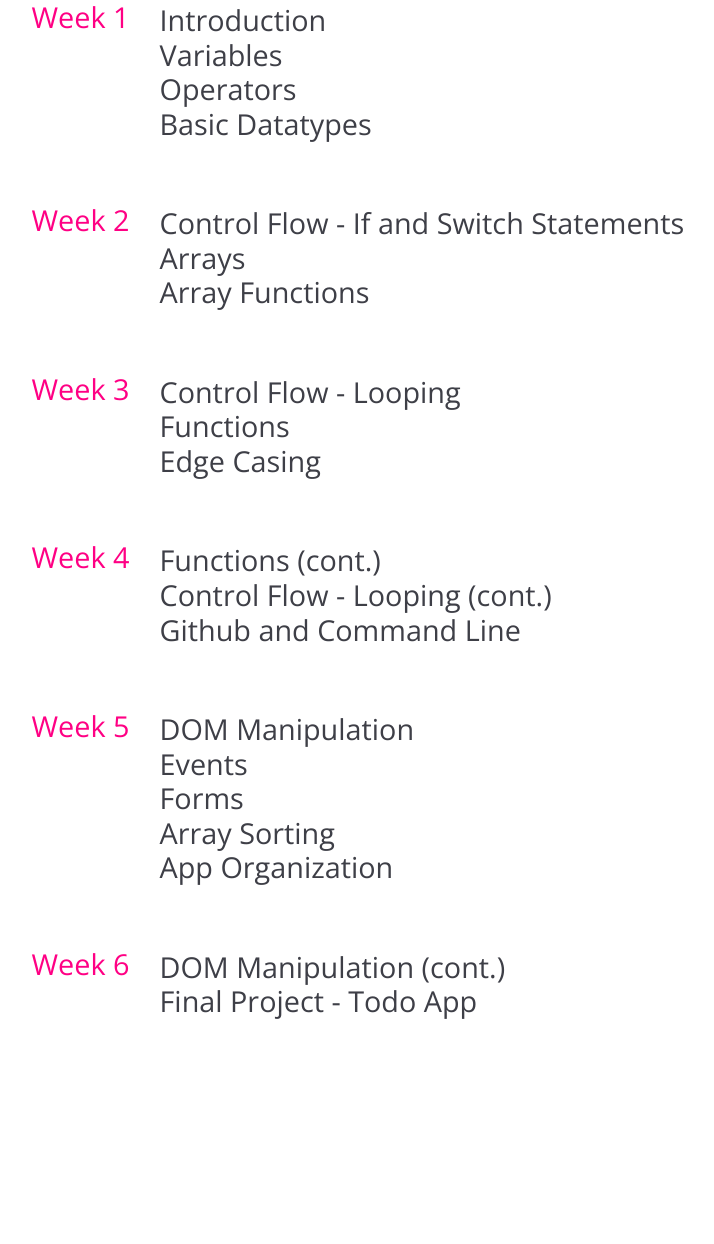
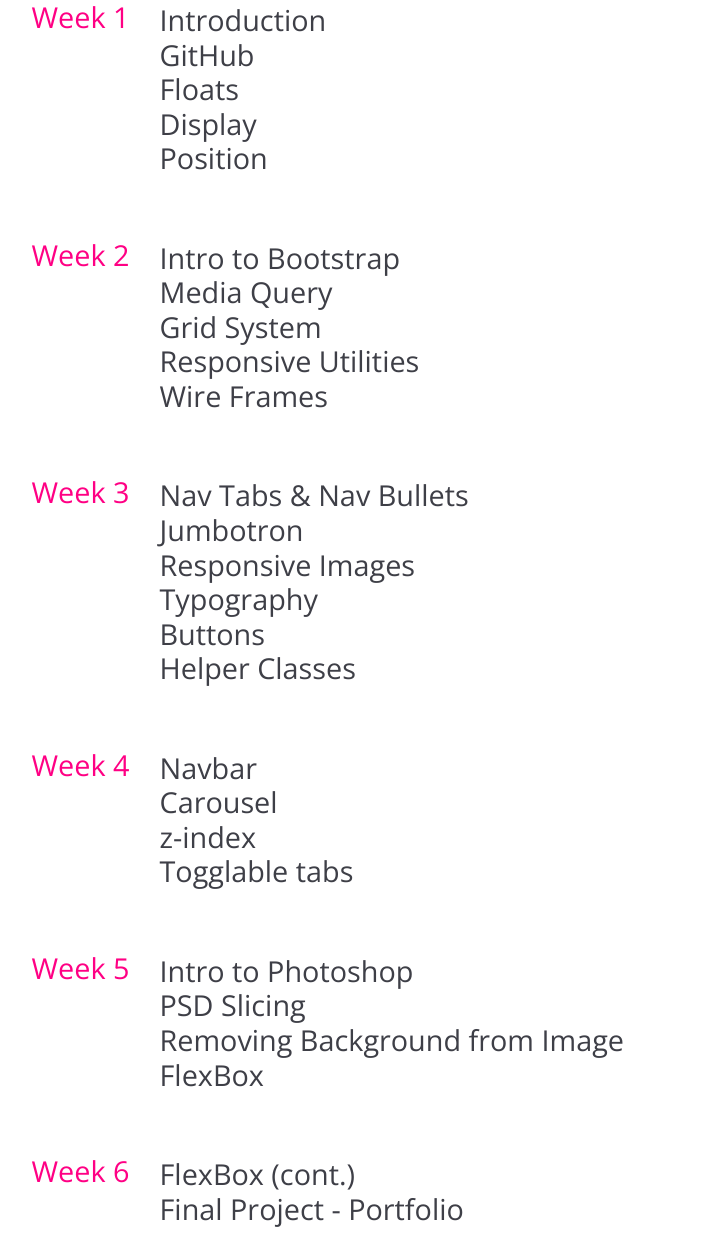
Before and after one commit to jperez4509/bootcamp2, a plain HTML site: page index.html in a window 1280 px wide. Shown: the part 237-1481 px from the top of the page, without its empty margins (203-917 px from the left). Before the commit the page ends 1421 px from the top, so only its background shows below. Drawn offline with nearby package versions, Linux system fonts and the light colour scheme.

Commit message:
added content

```diff
--- a/index.html
+++ b/index.html
@@ -62,9 +62,10 @@
             <div class="point">
     			<ul>
     				<li>Introduction</li>
-    				<li>Variables</li>
-    				<li>Operators</li>
-    				<li>Basic Datatypes</li>
+    				<li>GitHub</li>
+    				<li>Floats</li>
+    				<li>Display</li>
+    				<li>Position</li>
     			</ul>
             </div>
         </div>
@@ -77,9 +78,11 @@
         <div class="col-md-9 concepts">
             <div class="point">
     			<ul>
-                    <li>Control Flow - If and Switch Statements</li>
-                    <li>Arrays</li>
-                    <li>Array Functions</li>
+                    <li>Intro to Bootstrap</li>
+                    <li>Media Query</li>
+                    <li>Grid System</li>
+                    <li>Responsive Utilities</li>
+                    <li>Wire Frames</li>
     			</ul>
             </div>
         </div>
@@ -92,9 +95,12 @@
         <div class="col-md-9 concepts">
 			<div class="point">
                 <ul>
-                    <li>Control Flow - Looping</li>
-                    <li>Functions</li>
-                    <li>Edge Casing</li>
+                    <li>Nav Tabs &amp; Nav Bullets</li>
+                    <li>Jumbotron</li>
+                    <li>Responsive Images</li>
+                    <li>Typography</li>
+                    <li>Buttons</li>
+                    <li>Helper Classes</li>
     			</ul>
             </div>
         </div>
@@ -107,9 +113,10 @@
         <div class="col-md-9 concepts">
 			<div class="point">
                 <ul>
-                    <li>Functions (cont.)</li>
-                    <li>Control Flow - Looping (cont.)</li>
-                    <li>Github and Command Line</li>
+                    <li>Navbar</li>
+                    <li>Carousel</li>
+                    <li>z-index</li>
+                    <li>Togglable tabs</li>
                 </ul>
             </div>
         </div>
@@ -122,11 +129,10 @@
         <div class="col-md-9 concepts">
 			<div class="point">
                 <ul>
-                    <li>DOM Manipulation</li>
-                    <li>Events</li>
-                    <li>Forms</li>
-                    <li>Array Sorting</li>
-                    <li>App Organization</li>
+                    <li>Intro to Photoshop</li>
+                    <li>PSD Slicing</li>
+                    <li>Removing Background from Image</li>
+                    <li>FlexBox</li>
     			</ul>
             </div>
         </div>
@@ -139,8 +145,8 @@
         <div class="col-md-9 concepts">
 			<div class="point">
                 <ul>
-                    <li>DOM Manipulation (cont.)</li>
-                    <li>Final Project - Todo App</li>
+                    <li>FlexBox (cont.)</li>
+                    <li>Final Project - Portfolio</li>
     			</ul>
             </div>
         </div>
```
